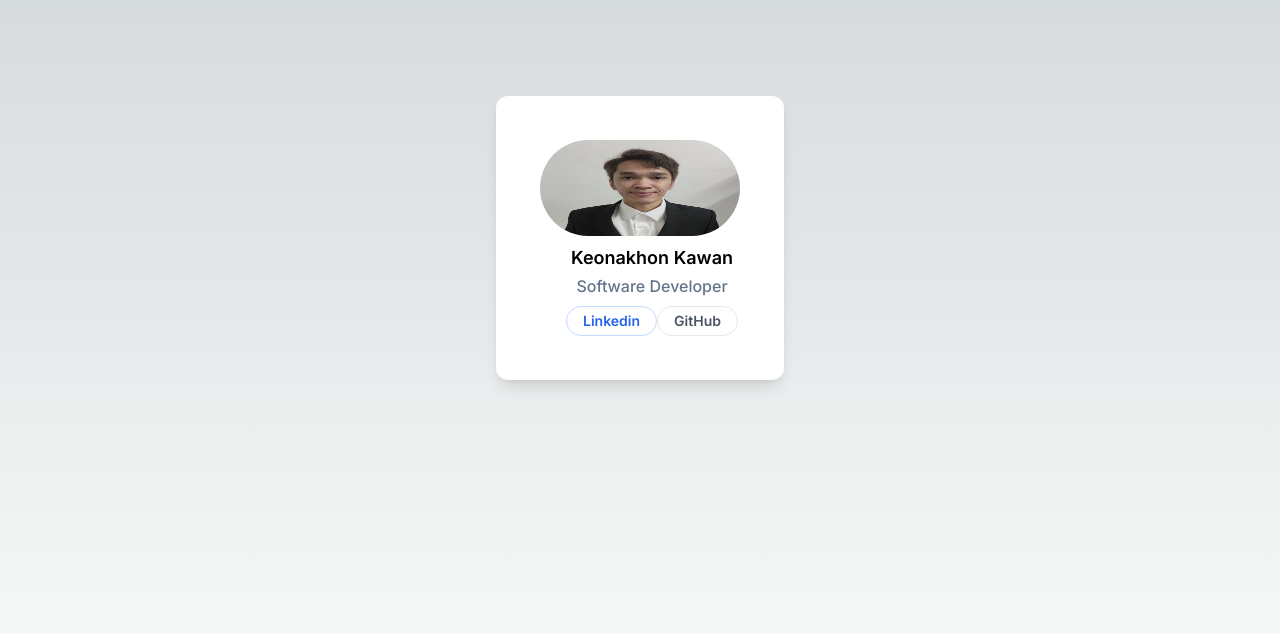
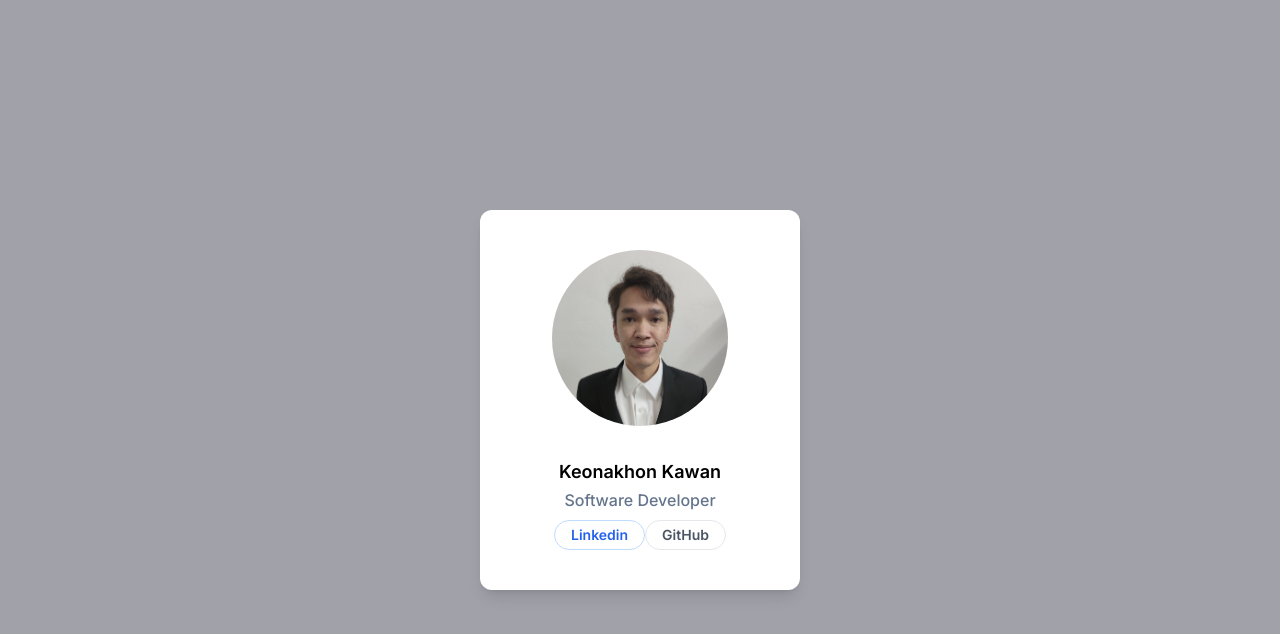
Before and after one commit to keonakhon/my-nextjs-portfolio, a Next.js app: page / in a window 1280 px wide. Shown: the top 634 px of the page. Built offline with nearby package versions, Linux system fonts and the light colour scheme.

Commit message:
Adjust the size of card and img

```diff
--- a/app/page.tsx
+++ b/app/page.tsx
@@ -2,18 +2,17 @@ import Image from "next/image";
 
 export default function Home() {
   return (
-    <main className="flex min-h-screen flex-col items-center justify-between p-24">
+    <main className="flex bg-zinc-400 min-h-screen flex-col justify-center content-center">
       <div
-        className="py-11 px-11 w-full max-w-fit mx-auto
-        bg-white rounded-xl shadow-lg space-y-2 item
-        sm:items-center sm:space-y-2 sm:space-x-6"
+        className="flex flex-col py-10 px-10 mx-auto bg-white
+        rounded-xl shadow-lg space-y-2 md:w-3/12 sm:w-2/12 sm:items-center sm:space-y-8"
       >
         <Image
           src="/dispaly_profile.jpeg"
           alt="Keo Pic"
-          className="block mx-auto h-24 rounded-full sm:mx-0 sm:shrink-0"
-          width={200}
-          height={200}
+          className="block mx-auto w-44 h-44 rounded-full sm:mx-0 sm:shrink-0"
+          width={900}
+          height={900}
           priority
         />
         <div className="text-center space-y-2 sm:text-center">
```
